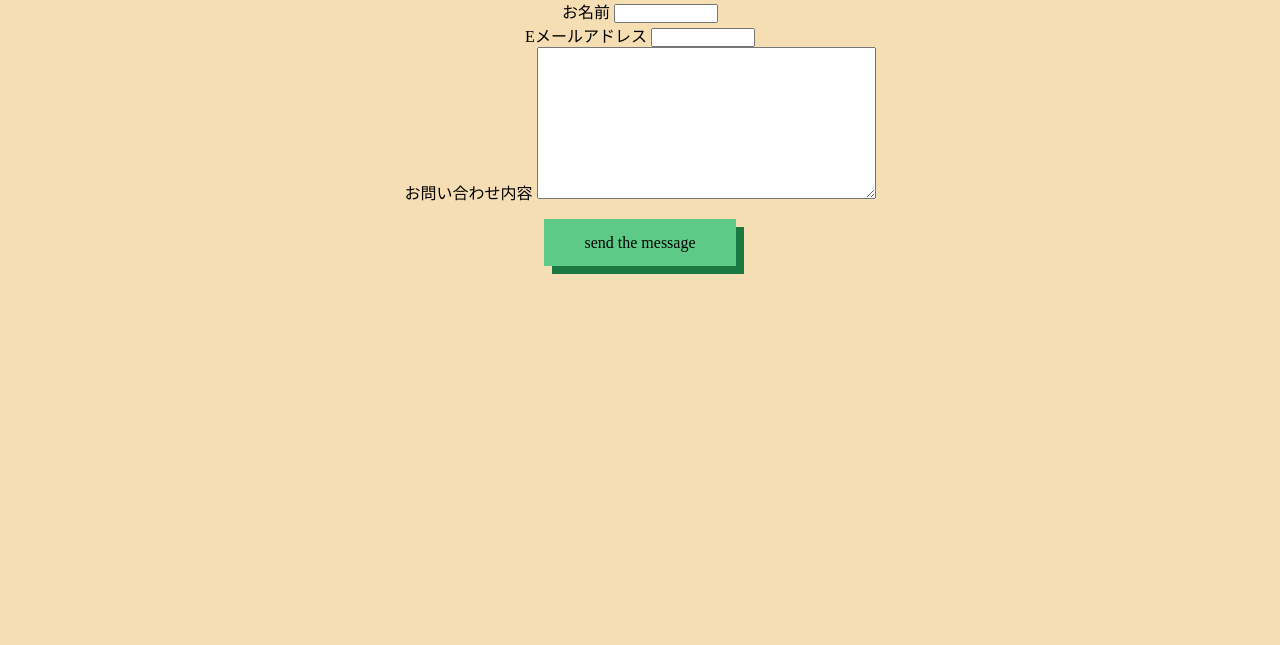
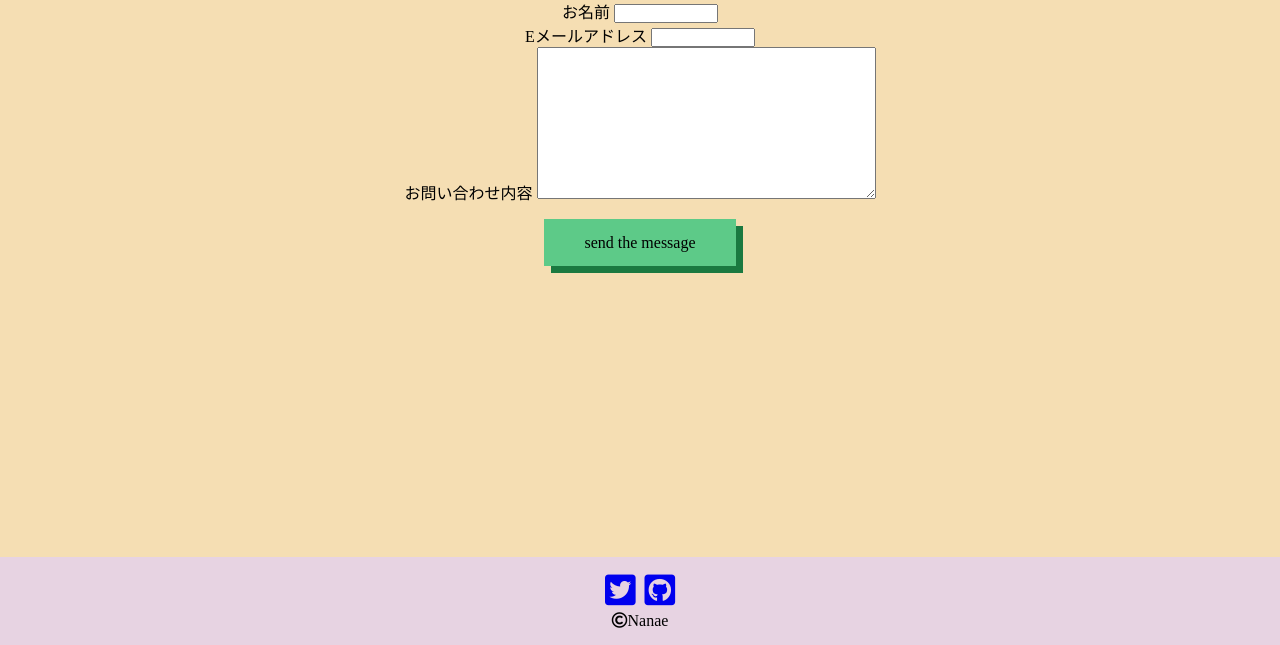
Before and after one commit to Na-naO/self_introduction, a PHP site: page / in a window 1280 px wide. Shown: the part 1064-1709 px from the top of the page. Before the commit the page ends 1338 px from the top, so only its background shows below. Run offline with PHP 8.4, Linux system fonts and the light colour scheme.

Commit message:
add footer

```diff
--- a/assets/style.css
+++ b/assets/style.css
@@ -119,5 +119,23 @@ a {
   background-color: #5dca88;
   padding: 15px 40px;
   cursor: pointer;
-  box-shadow: 8px 8px #1a7940;
+  box-shadow: 7px 7px #1a7940;
 }
+
+.message:active{
+  box-shadow: none;
+  position: relative;
+  top: 7px;
+}
+
+.footer-wrapper {
+  background-color: #E7D3E2;
+  width: 100%;
+  padding: 15px 0;
+  margin: auto;
+  text-align: center;
+}
+
+.twitter,.github{
+  font-size: 35px;
+}
--- a/index.php
+++ b/index.php
@@ -136,6 +136,17 @@
 
 
   <footer>
+    <div class="footer-wrapper">
+      <div class="footer-container">
+        <a href="#" class="btn twitter">
+          <i class="fab fa-twitter-square"></i>
+        </a>
+        <a href="#" class="btn github">
+          <i class="fab fa-github-square"></i>
+        </a>
+      </div>
+      <p><i class="far fa-copyright"></i>Nanae</p>
+    </div>
   </footer>
 
 
```
